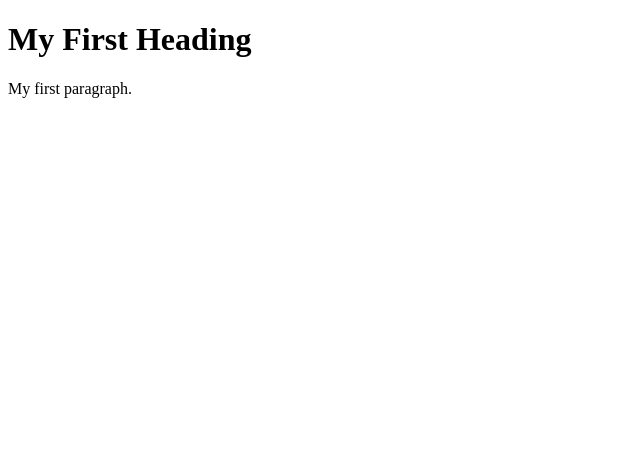
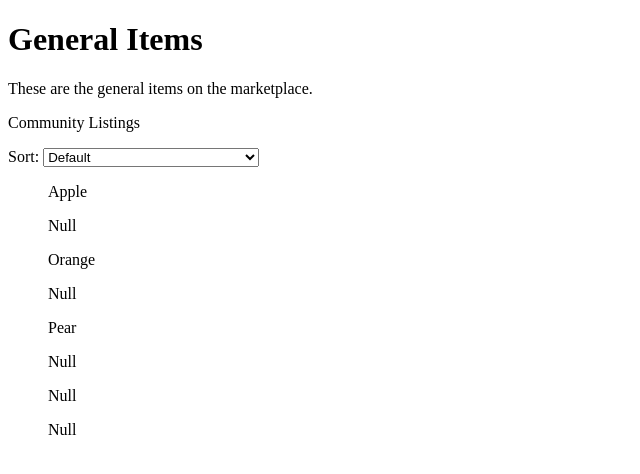
Before and after one commit to bgschust/bgschust.github.io, a plain HTML site: page cropify/general-items.html in a window 1280 px wide. Shown: the whole page, without its empty margins (0-640 px from the left). Drawn offline with nearby package versions, Linux system fonts and the light colour scheme; no server answers.

Commit message:
Update general-items.html

```diff
--- a/cropify/general-items.html
+++ b/cropify/general-items.html
@@ -1,15 +1,32 @@
 <!DOCTYPE html>
 <html>
 <head>
-<title>Page Title</title>
+<title>Cropify</title>
+<link rel="stylesheet" href="style.css">
+<script src="https://cdnjs.cloudflare.com/ajax/libs/underscore.js/1.13.6/underscore-min.js"></script>
 </head>
 <body>
 
-<h1>My First Heading</h1>
-<p>My first paragraph.</p>
+<h1>General Items</h1>
+<p>These are the general items on the marketplace.</p>
+
+<p>Community Listings</p>
+<form id="sortGeneralItems">
+  <label for="sort">Sort:</label>
+  <select id="sort" name="cars">
+    <option value="default">Default</option>
+    <option value="nameAsc">Name: A to Z</option>
+    <option value="nameDesc">Name: Z to A</option>
+    <option value="specItemCtAsc">Specific Item Count: Ascending</option>
+    <option value="specItemCtDesc">Specific Item Count: Descending</option>
+  </select>
+</form>
+<ul id="generalItems"></ul>
 
 </body>
 <script>
+let generalItemsDefault = [{"id":1,"order":"1.00000000000000000000","Name":"Apple","Notes":"My fuji bag.","Active":true},{"id":2,"order":"2.00000000000000000000","Name":"Orange","Notes":null,"Active":false},{"id":3,"order":"3.00000000000000000000","Name":"Pear","Notes":null,"Active":false},{"id":4,"order":"4.00000000000000000000","Name":"","Notes":"","Active":false}];
+
 var myHeaders = new Headers();
 myHeaders.append("Content-Type", "application/json");
 myHeaders.append("Authorization", "Token t48tRPtNQccyc6Q65klBDEP1QJqkwXw0");
@@ -17,12 +34,64 @@ var requestOptions = {
     method: "get",
     headers: myHeaders,
     redirect: "follow",
-
 };
 
-fetch("https://api.baserow.io/api/database/rows/table/6842/?user_field_names=true", requestOptions)
-    .then(response => response.text())
-    .then(result => console.log(result))
-    .catch(error => console.log('error', error));
+async function getGeneralItems() {
+  let url = 'https://api.baserow.io/api/database/rows/table/6842/?user_field_names=true';
+  try {
+      let res = await fetch(url, requestOptions);
+      res = await res.json();
+      return await res.results;
+  } catch (error) {
+      console.log(error);
+  }
+}
+
+let filters = {};
+
+let sortBy = 'default';
+let sortGeneralItems = document.querySelector('form#sortGeneralItems>select');
+function getSort()  {
+  renderGeneralItems(filters, sortGeneralItems.value);
+}
+sortGeneralItems.addEventListener('change', getSort);
+
+async function renderGeneralItems(filters, sortBy) {
+  let generalItems = '';
+  generalItems = await getGeneralItems();
+  (!generalItems) ? generalItems = generalItemsDefault : generalItems;
+
+  if(sortBy == ('default' || undefined)){
+  } else if(sortBy=='nameAsc') {
+    generalItems = _.sortBy(generalItems, 'Name');
+  } else if(sortBy=='nameDesc') {
+    generalItems = _.sortBy(generalItems, 'Name').reverse();
+  } else if(sortBy=='specItemCtAsc'){
+    generalItems = _.sortBy(generalItems, 'Specific Item Count')
+  } else if(sortBy=='specItemCtDesc'){
+    generalItems = _.sortBy(generalItems, 'Specific Item Count').reverse();
+  }
+
+  let generalItemsContainer = document.querySelector('ul#generalItems');
+  generalItemsContainer.innerHTML = '';
+  generalItems.forEach(generalItem => {
+
+    let generalItemDiv = document.createElement("div");
+    generalItemDiv.className = 'img-card';
+    let generalItemDivP1 = document.createElement("p");
+    let generalItemDivP2 = document.createElement("p");
+
+    generalItemDivP1.textContent = generalItem.Name || 'Null';
+    generalItemDivP2.textContent = generalItem['Specific Item Count'] || 'Null';
+
+    generalItemDiv.appendChild(generalItemDivP1);
+    generalItemDiv.appendChild(generalItemDivP2);
+    generalItemsContainer.appendChild(generalItemDiv);
+
+  });
+}
+
+renderGeneralItems();
+
 </script>
 </html>
```
